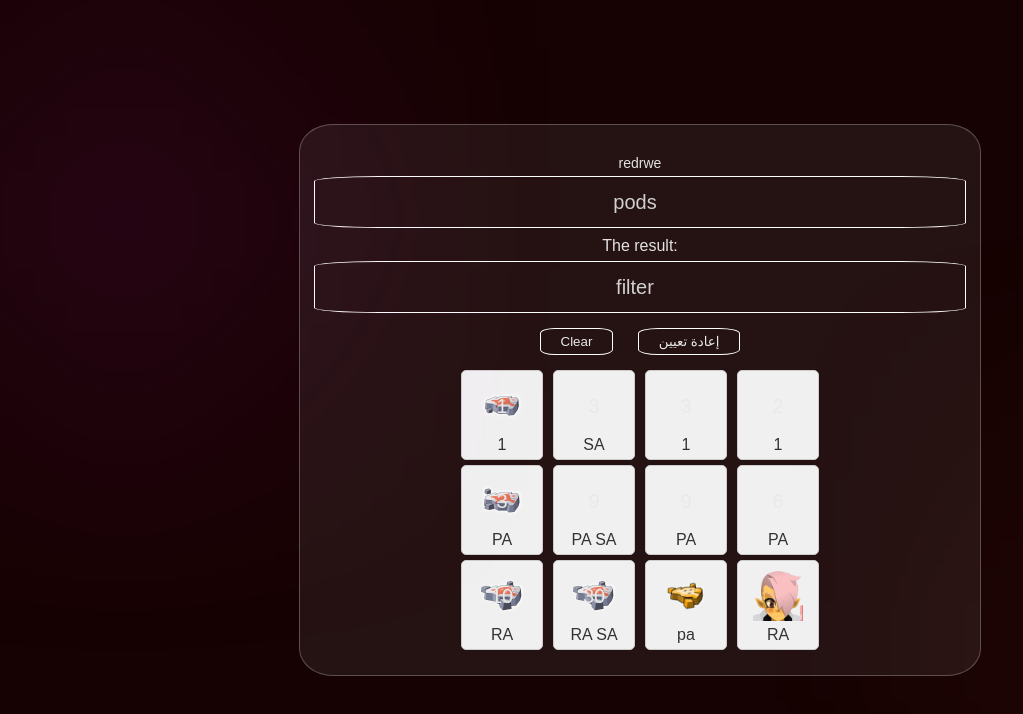
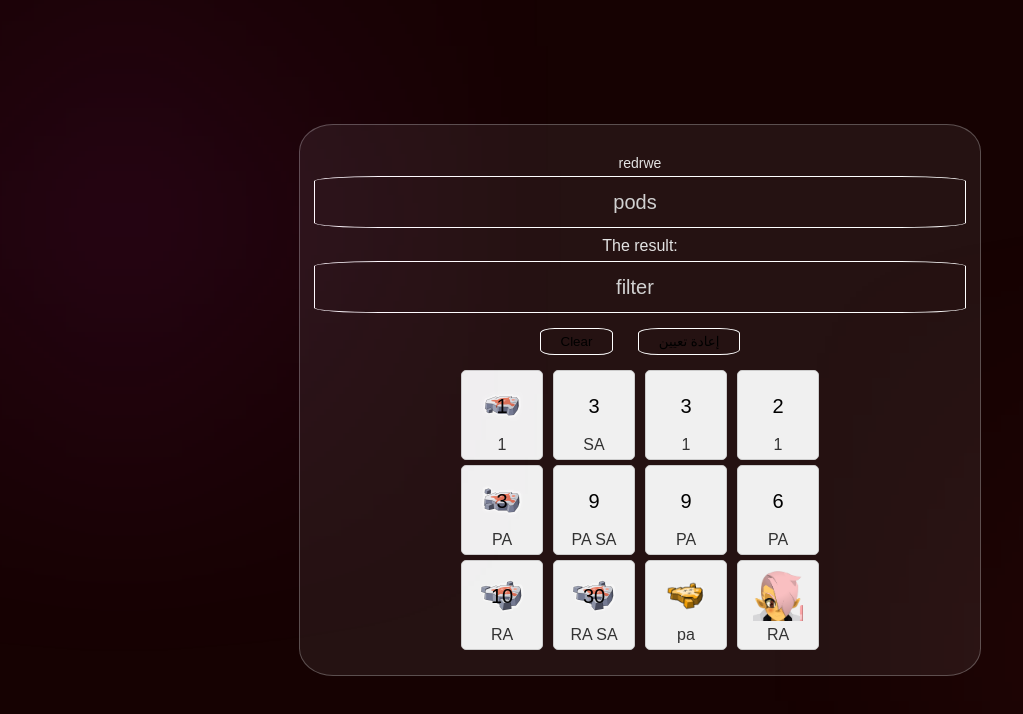
Before and after one commit to SayCula/dofus, a plain HTML site: page runesBeta.html in a window 1280 px wide. Shown: the whole page, without its empty margins (0-1023 px from the left). Drawn offline with nearby package versions, Linux system fonts and the light colour scheme.

Commit message:
change color

```diff
--- a/runesBeta.html
+++ b/runesBeta.html
@@ -33,7 +33,7 @@
             font-family: 'Cairo', sans-serif;
         }
         input[type="button"] {
-            color: rgb(233, 233, 233);
+            color: rgb(0 0 0);
         }
 
         input[type="text"] {
@@ -70,6 +70,7 @@
         }
         .btn-rune{
             padding: 10px 5px;
+            color: white;
         }
 
         li {
```
